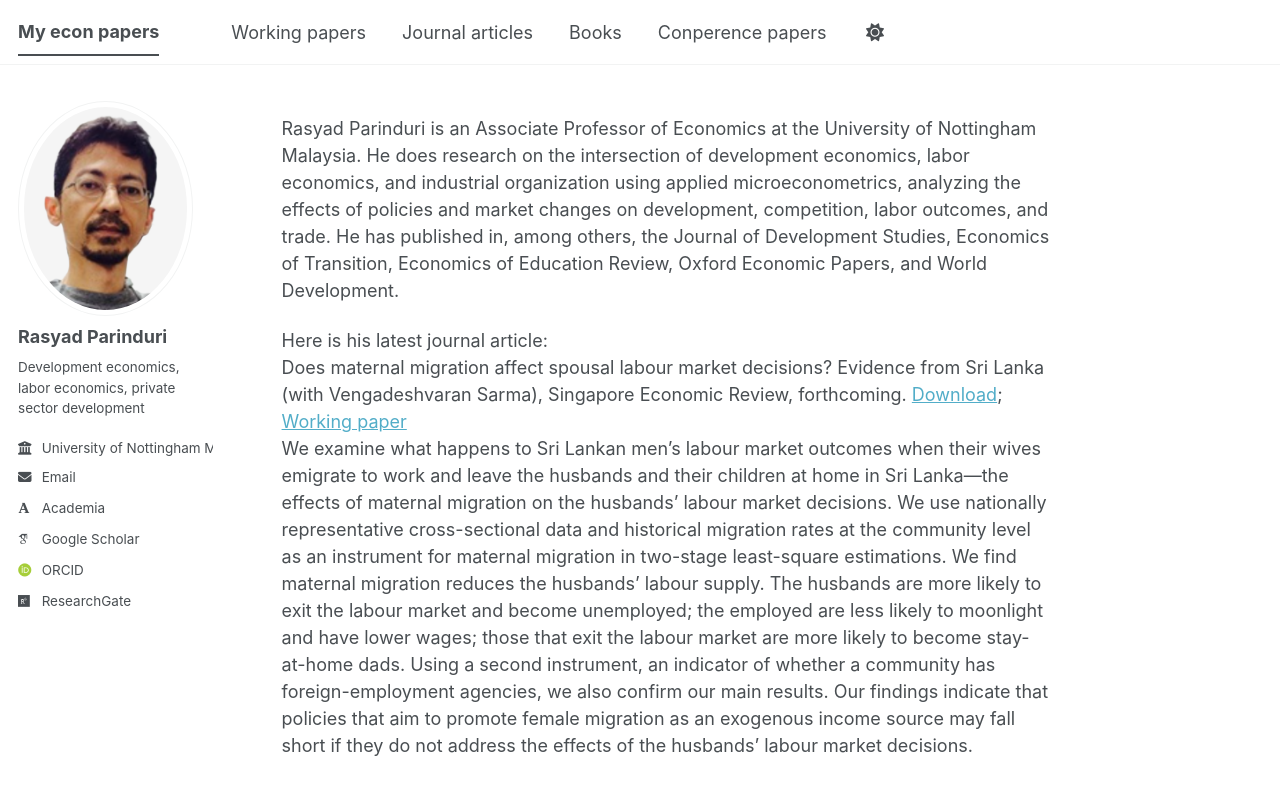
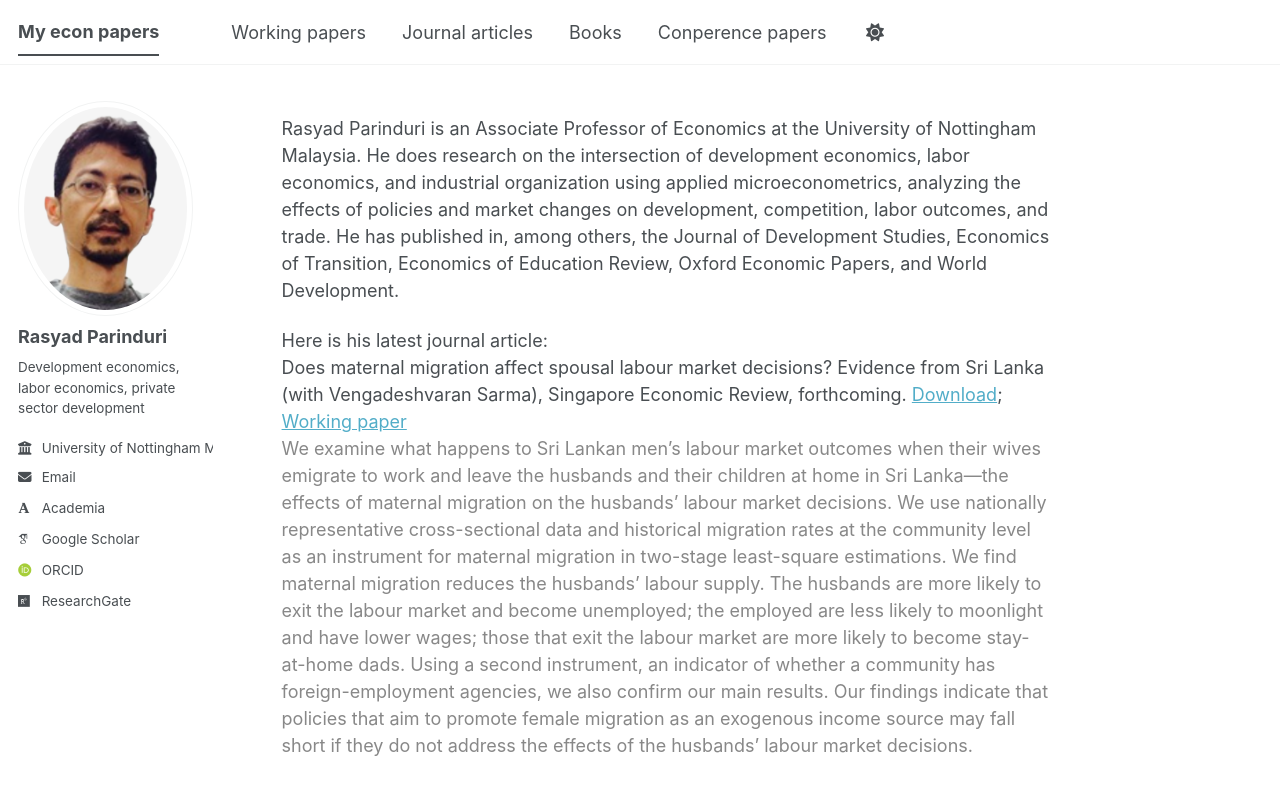
Before and after one commit to rasyadparinduri/rasyadparinduri.github.io, a Jekyll site: the page built from _pages/about.md, in a window 1280 px wide. Shown: the top 795 px of the page. Built offline with Jekyll 4.4.1, drawn with Linux system fonts in a browser that asks for light colours; some web fonts are replaced; a script bundle is joined from its source files by our own code; library files that are not in the unit come from our copies.

Commit message:
Update about.md

```diff
--- a/_pages/about.md
+++ b/_pages/about.md
@@ -15,4 +15,4 @@ Economic Papers, and World Development.</p>
 
 Here is his latest journal article:<br>
 Does maternal migration affect spousal labour market decisions? Evidence from Sri Lanka (with Vengadeshvaran Sarma), Singapore Economic Review, forthcoming. <a href="https://mpra.ub.uni-muenchen.de/95295/1/MPRA_paper_95295.pdf" target="_blank">Download</a>; <a href="https://mpra.ub.uni-muenchen.de/95295/1/MPRA_paper_95295.pdf" target="_blank">Working paper</a><br>
-We examine what happens to Sri Lankan men’s labour market outcomes when their wives emigrate to work and leave the husbands and their children at home in Sri Lanka—the effects of maternal migration on the husbands’ labour market decisions. We use nationally representative cross-sectional data and historical migration rates at the community level as an instrument for maternal migration in two-stage least-square estimations. We find maternal migration reduces the husbands’ labour supply. The husbands are more likely to exit the labour market and become unemployed; the employed are less likely to moonlight and have lower wages; those that exit the labour market are more likely to become stay-at-home dads. Using a second instrument, an indicator of whether a community has foreign-employment agencies, we also confirm our main results. Our findings indicate that policies that aim to promote female migration as an exogenous income source may fall short if they do not address the effects of the husbands’ labour market decisions.
+<span style="color:#888888">We examine what happens to Sri Lankan men’s labour market outcomes when their wives emigrate to work and leave the husbands and their children at home in Sri Lanka—the effects of maternal migration on the husbands’ labour market decisions. We use nationally representative cross-sectional data and historical migration rates at the community level as an instrument for maternal migration in two-stage least-square estimations. We find maternal migration reduces the husbands’ labour supply. The husbands are more likely to exit the labour market and become unemployed; the employed are less likely to moonlight and have lower wages; those that exit the labour market are more likely to become stay-at-home dads. Using a second instrument, an indicator of whether a community has foreign-employment agencies, we also confirm our main results. Our findings indicate that policies that aim to promote female migration as an exogenous income source may fall short if they do not address the effects of the husbands’ labour market decisions.</span>
```
